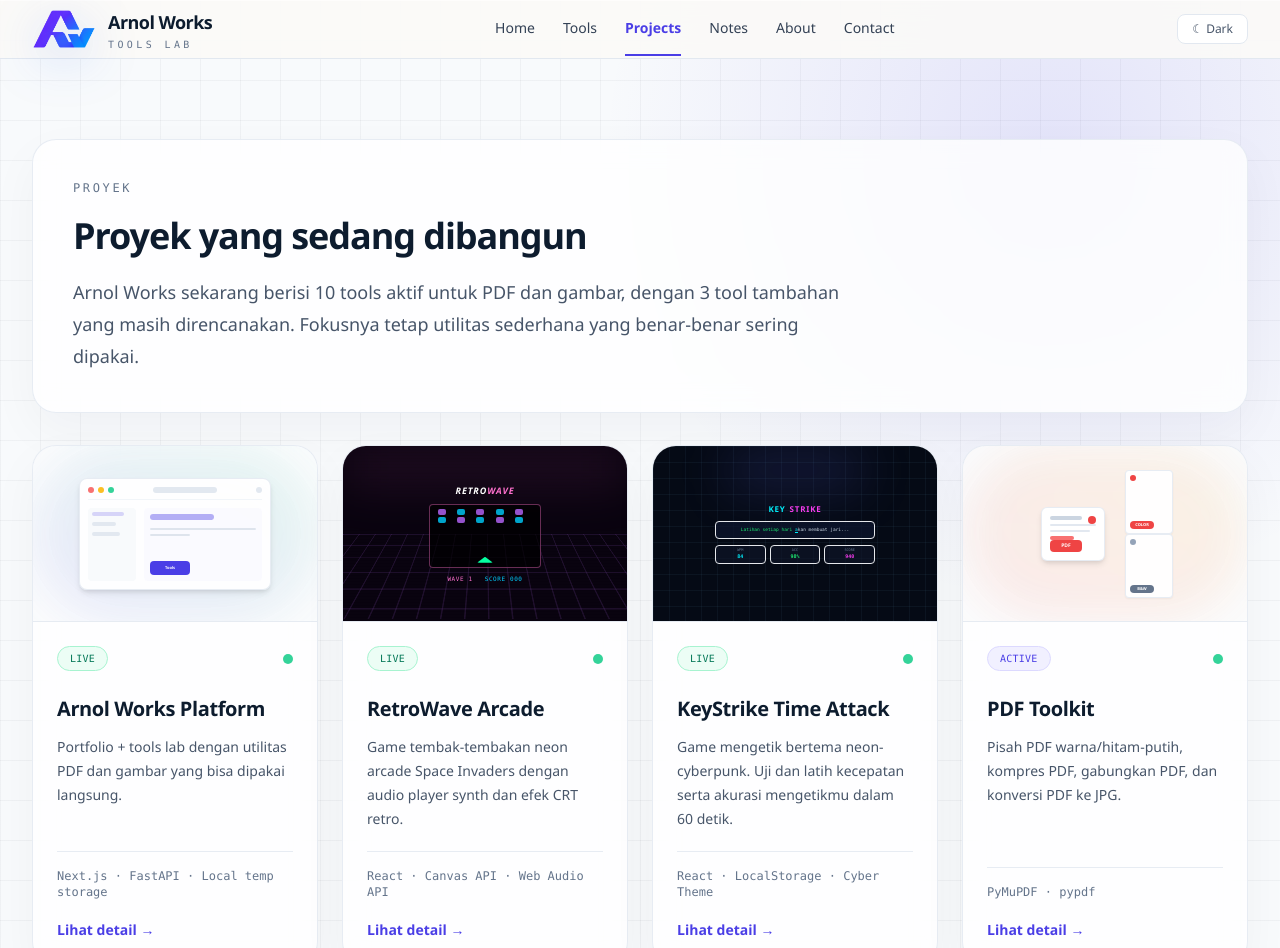
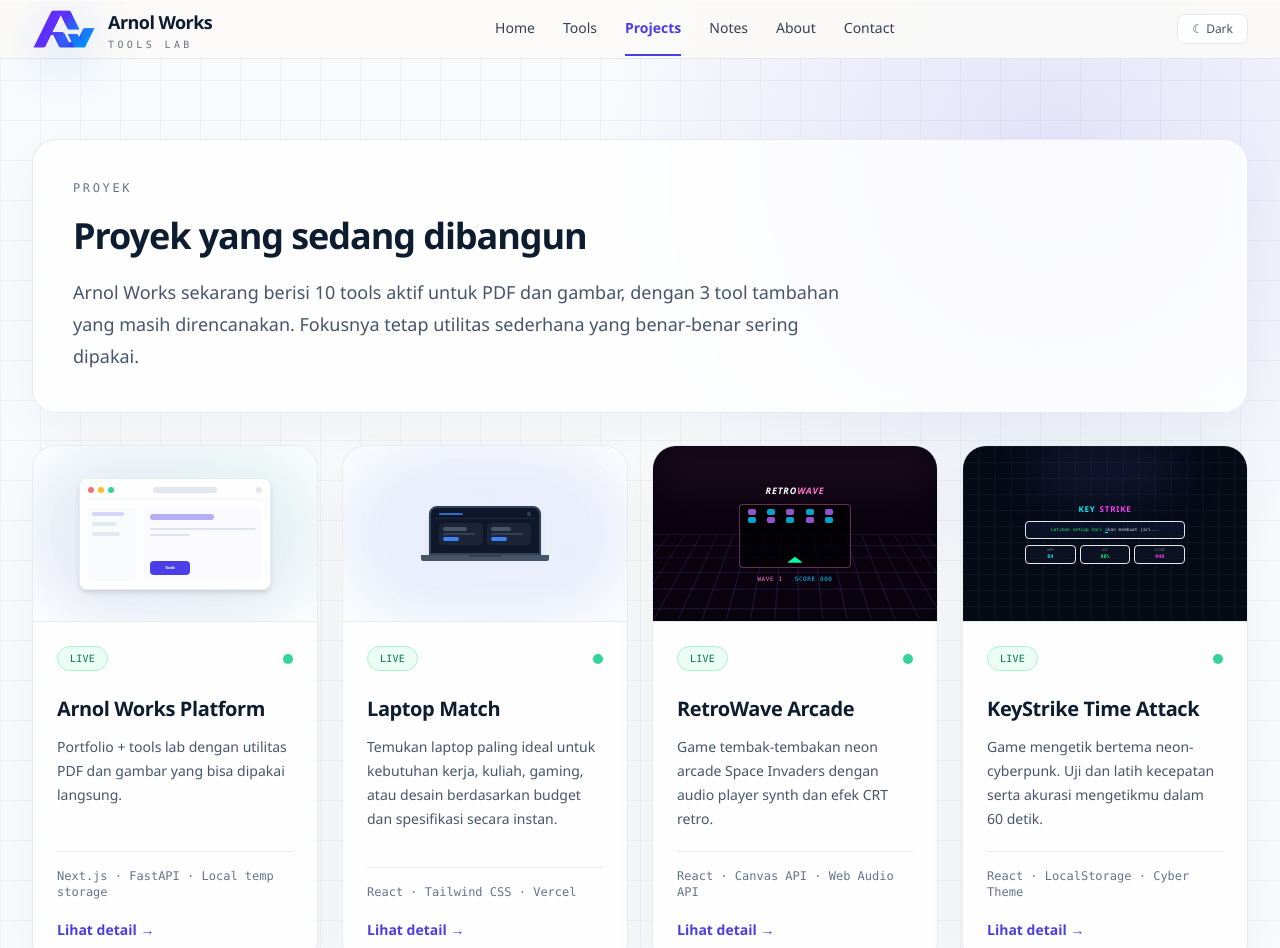
Before and after one commit to arnolbb/arnol-works, a Next.js app in the folder apps/web/: page /projects in a window 1280 px wide. Shown: the top 948 px of the page. Built offline with nearby package versions, Linux system fonts and the light colour scheme.

Commit message:
feat: add Laptop Match project and support external links in portfolio

```diff
--- a/apps/web/app/projects/page.tsx
+++ b/apps/web/app/projects/page.tsx
@@ -5,6 +5,7 @@ import { getAvailableTools, tools } from "@/lib/tools-registry";
 
 const projects = [
   { title: "Arnol Works Platform", status: "Live", description: "Portfolio + tools lab dengan utilitas PDF dan gambar yang bisa dipakai langsung.", meta: "Next.js · FastAPI · Local temp storage", href: "/" },
+  { title: "Laptop Match", status: "Live", description: "Temukan laptop paling ideal untuk kebutuhan kerja, kuliah, gaming, atau desain berdasarkan budget dan spesifikasi secara instan.", meta: "React · Tailwind CSS · Vercel", href: "https://laptop-match.vercel.app/" },
   { title: "RetroWave Arcade", status: "Live", description: "Game tembak-tembakan neon arcade Space Invaders dengan audio player synth dan efek CRT retro.", meta: "React · Canvas API · Web Audio API", href: "/projects/retrowave" },
   { title: "KeyStrike Time Attack", status: "Live", description: "Game mengetik bertema neon-cyberpunk. Uji dan latih kecepatan serta akurasi mengetikmu dalam 60 detik.", meta: "React · LocalStorage · Cyber Theme", href: "/projects/keystrike" },
   { title: "PDF Toolkit", status: "Active", description: "Pisah PDF warna/hitam-putih, kompres PDF, gabungkan PDF, dan konversi PDF ke JPG.", meta: "PyMuPDF · pypdf", href: "/tools" },
@@ -55,9 +56,15 @@ export default function ProjectsPage() {
                 <p className="mt-5 border-t border-slate-200/80 pt-4 font-mono text-xs text-slate-500 dark:border-brand-line/50 dark:text-slate-400">
                   {item.meta}
                 </p>
-                <Link href={item.href} className="mt-5 inline-flex text-sm font-semibold text-brand-primary dark:text-indigo-300 hover:translate-x-1 transition-transform duration-200">
-                  Lihat detail →
-                </Link>
+                {item.href.startsWith("http") ? (
+                  <a href={item.href} target="_blank" rel="noopener noreferrer" className="mt-5 inline-flex text-sm font-semibold text-brand-primary dark:text-indigo-300 hover:translate-x-1 transition-transform duration-200">
+                    Lihat detail →
+                  </a>
+                ) : (
+                  <Link href={item.href} className="mt-5 inline-flex text-sm font-semibold text-brand-primary dark:text-indigo-300 hover:translate-x-1 transition-transform duration-200">
+                    Lihat detail →
+                  </Link>
+                )}
               </div>
             </div>
           </Panel>
@@ -69,6 +76,38 @@ export default function ProjectsPage() {
 
 function renderProjectPreview(title: string) {
   switch (title) {
+    case "Laptop Match":
+      return (
+        <div className="w-full h-full relative flex items-center justify-center p-4">
+          <div className="absolute inset-0 bg-gradient-to-tr from-blue-500/10 to-indigo-500/10 blur-xl rounded-full" />
+          <div className="relative flex flex-col items-center group-hover:scale-[1.03] transition-transform duration-300">
+            {/* Screen */}
+            <div className="w-28 h-18 rounded-t-lg border-2 border-slate-700 bg-slate-900 p-1 flex flex-col justify-between relative shadow-md">
+              <div className="flex justify-between items-center px-1 border-b border-slate-800 pb-0.5">
+                <div className="h-0.5 w-6 bg-blue-500/80 rounded-full" />
+                <div className="size-1 rounded-full bg-slate-700" />
+              </div>
+              <div className="flex-1 flex gap-1 p-1">
+                {/* Laptop card mockup */}
+                <div className="flex-1 bg-slate-800/80 rounded p-1 flex flex-col gap-0.5 justify-between">
+                  <div className="h-1 w-6 bg-slate-600 rounded-full" />
+                  <div className="h-0.5 w-8 bg-slate-700 rounded-full" />
+                  <div className="h-1 w-4 bg-blue-500 rounded-full" />
+                </div>
+                <div className="flex-1 bg-slate-800/80 rounded p-1 flex flex-col gap-0.5 justify-between">
+                  <div className="h-1 w-5 bg-slate-600 rounded-full" />
+                  <div className="h-0.5 w-8 bg-slate-700 rounded-full" />
+                  <div className="h-1 w-4 bg-blue-500 rounded-full" />
+                </div>
+              </div>
+            </div>
+            {/* Keyboard base */}
+            <div className="w-32 h-1.5 bg-slate-600 rounded-b-sm relative">
+              <div className="absolute top-0 left-1/2 -translate-x-1/2 w-8 h-0.5 bg-slate-700 rounded-b-xs" />
+            </div>
+          </div>
+        </div>
+      );
     case "Arnol Works Platform":
       return (
         <div className="w-full h-full relative flex items-center justify-center p-4">
```
